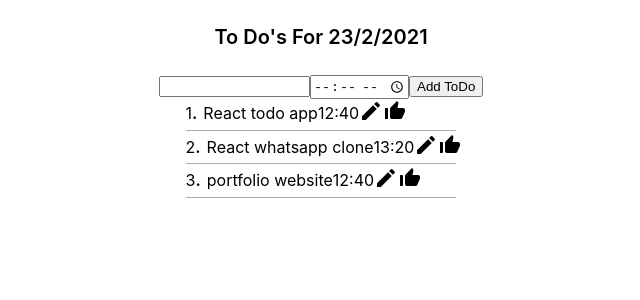
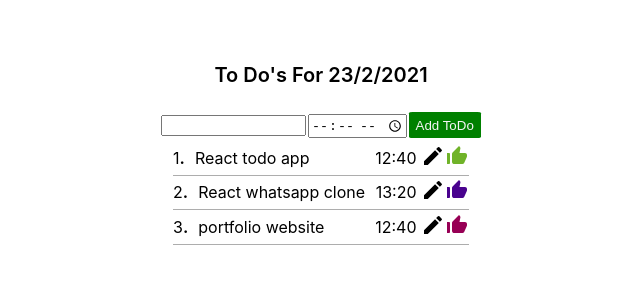
Before and after one commit to aditya25022001/track-yourself, a React (Create React App) app: page / in a window 1280 px wide. Shown: the top 300 px of the page, without its empty margins (319-959 px from the left). Built offline with nearby package versions, Linux system fonts and the light colour scheme.

Commit message:
functionality

```diff
--- a/src/App.css
+++ b/src/App.css
@@ -9,21 +9,26 @@
   align-items: center;
   display: flex;
   flex-direction: column;
-  margin-top: 2%;
+  margin-top: 5%;
 }
 .each_todo {
   display: flex;
   flex-direction: row;
   align-items: center;
-  justify-content: flex-start;
+  justify-content: space-between;
   flex-wrap: wrap;
-  width: 110%;
+  width: 100%;
 }
 .input_todo {
   width: 40%;
   height: 5%;
   outline: none;
+  margin-right: 0.5%;
   outline-offset: none;
+}
+.input_time_todo {
+  outline: 0;
+  margin-right: 0.5%;
 }
 .input_todo:focus,
 .input_time_todo:focus {
@@ -33,3 +38,13 @@
 #warning {
   margin-top: 10%;
 }
+.add_todo {
+  color: whitesmoke;
+  background-color: green;
+  border: none;
+  outline: none;
+  outline-offset: none;
+  padding: 1.5% 2%;
+  border-radius: 5%;
+  font-weight: 500;
+}
--- a/src/App.js
+++ b/src/App.js
@@ -41,10 +41,10 @@ function App() {
   return (
     <div className="App">
       <div className="todos_for_the_day" style={{ fontWeight:600, fontSize:20, marginBottom:'2%' }}>To Do's For {date.getDate()+"/"+(date.getMonth()+1)+"/"+date.getFullYear()} </div>
-      <div className="todo_input">
+      <div className="todo_input" style={{ marginBottom:'0.5%' }}>
         <input className="input_todo" type="text" required maxLength="20" value={Input} onChange={ e => setInput(e.target.value) } />
         <input className="input_time_todo" type="time" required value={inputTime} onChange={ e => setInputTime(e.target.value) } />
-        <button className="add_todo" onClick={addTodo} >Add ToDo</button>
+        <button className="add_todo" id="add_todo" onClick={addTodo} >Add ToDo</button>
       </div>
       <div className="todos">
         {todos.map(todo => (
@@ -54,7 +54,7 @@ function App() {
               taskNo={todo.taskNo}
               deadline={todo.taskComplete}
             />
-            <div className="hrline" style={{ height:'0.2px', backgroundColor:'rgb(173,173,173)', marginTop:'1%', marginBottom:'1%' }} ></div>
+            <div className="hrline" style={{width:'100%', height:'0.2px', backgroundColor:'rgb(173,173,173)', marginTop:'1%', marginBottom:'1%' }} ></div>
           </div>
         ))}
       </div>
--- a/src/components/ToDoItem.js
+++ b/src/components/ToDoItem.js
@@ -10,14 +10,25 @@ export const ToDoItem = ( { todoItem, deadline, taskNo } ) => {
         Done(String.fromCharCode(10004))
     }
 
+    const setColor = () => {
+        let rvalue=0.8-Math.random();
+        let gvalue=0.8-Math.random();
+        let bvalue=0.8-Math.random();
+        return `rgb(${rvalue*255},${gvalue*255},${bvalue*255})`
+    }
+
     return (
         <div className="each_todo">
-            <div className="task_number" style={{ marginRight:'2%', paddingLeft:'-2%' }}>{taskNo}<b>.</b></div>
-            <div className="task_name" style={{ flexWrap:'wrap'}} >{todoItem}</div>
-            <div className="task_before">{deadline}</div>
+            <div style={{ display:'flex', flexDirection:'row', alignItems:'center', marginRight:15 }} >
+                <div className="task_number" style={{ marginRight:10 }} >{taskNo}<b>.</b></div>
+                <div style={{ display:'flex', flexDirection:'row', alignItems:'center', justifyContent:'space-between', width:'100%' }}>
+                    <div className="task_name">{todoItem}</div>
+                </div>
+            </div>
             <div style={{ display:'flex', flexDirection:'row', alignItems:'center' }}>
-                <div className="edit_task"><CreateIcon /></div>
-                <div className="task_complete" onClick={change}>{noteDone}</div>
+                <div className="task_before" style={{ marginRight:'5%', marginLeft:'-5%' }}>{deadline}</div>
+                <div className="edit_task"><CreateIcon/></div>
+                <div className="task_complete" onClick={change} style={{ color:setColor() }}>{noteDone}</div>
             </div>
         </div>
     )
```
